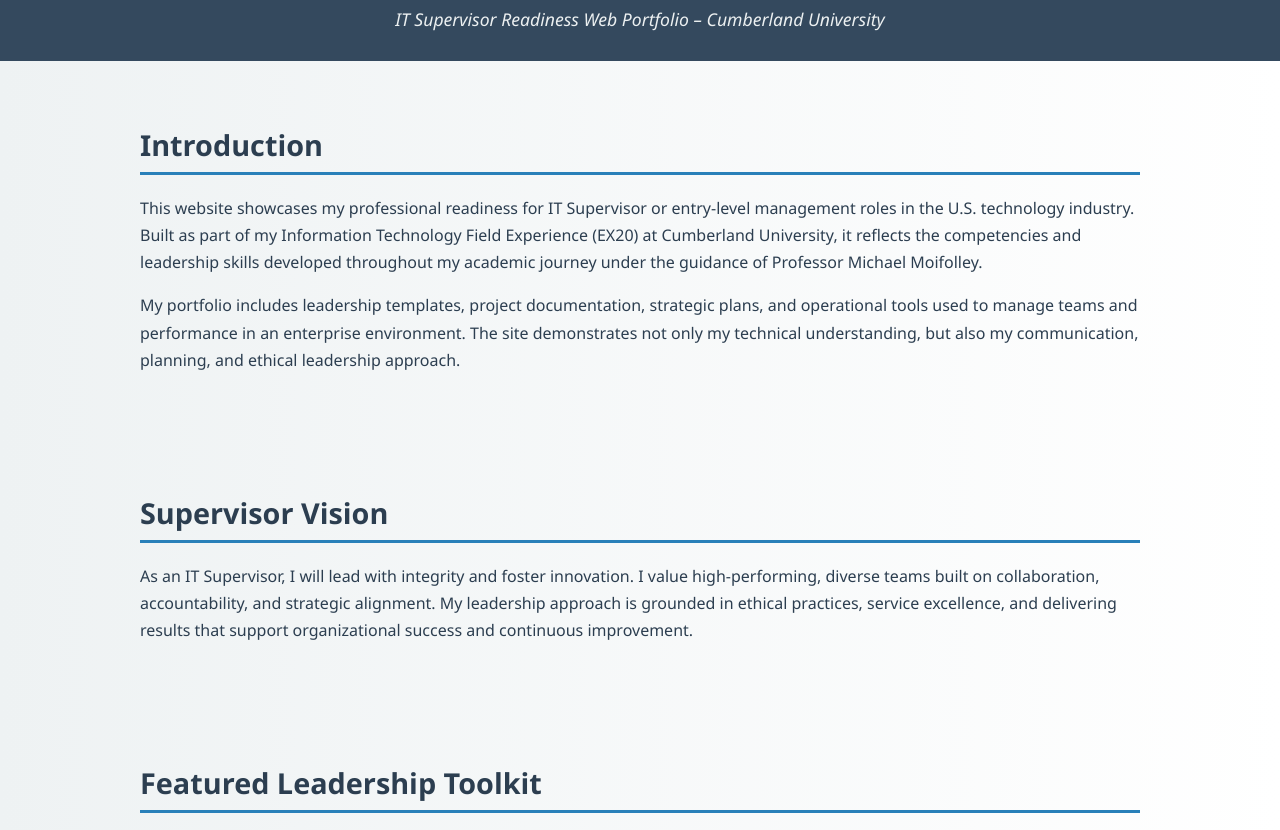
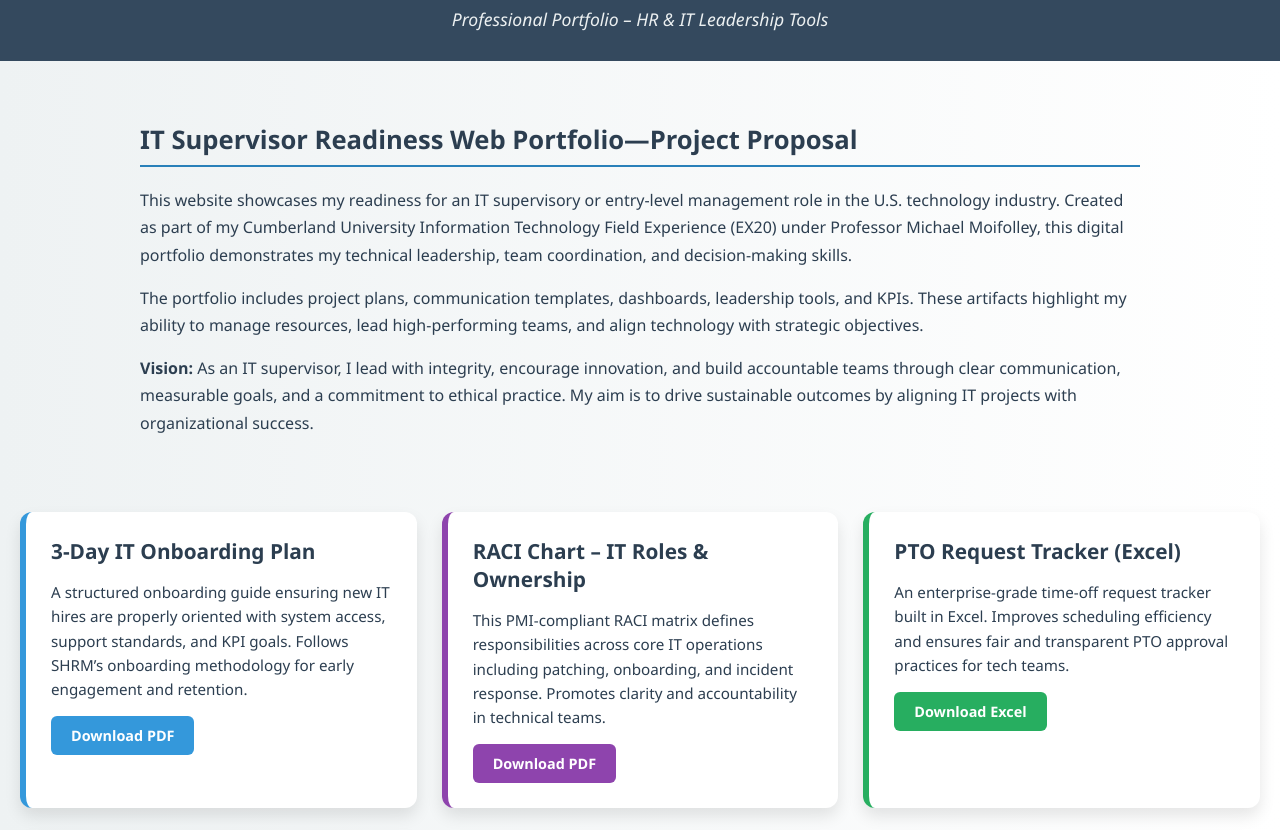
Before and after one commit to govardhanratnapuram23/customer-service-toolkit, a plain HTML site: page index.html in a window 1280 px wide. Shown: the part 88-918 px from the top of the page. Drawn offline with Linux system fonts and the light colour scheme.

Commit message:
Update index.html

```diff
--- a/index.html
+++ b/index.html
@@ -39,9 +39,9 @@
     }
 
     section h2 {
-      font-size: 1.8rem;
+      font-size: 1.6rem;
       color: #2c3e50;
-      border-bottom: 3px solid #2980b9;
+      border-bottom: 2px solid #2980b9;
       padding-bottom: 8px;
       margin-bottom: 20px;
     }
@@ -125,52 +125,45 @@
 
   <header>
     <h1>Govardhan Rao Ratnapuram</h1>
-    <p>IT Supervisor Readiness Web Portfolio – Cumberland University</p>
+    <p>Professional Portfolio – HR & IT Leadership Tools</p>
   </header>
 
   <section>
-    <h2>Introduction</h2>
-    <p>This website showcases my professional readiness for IT Supervisor or entry-level management roles in the U.S. technology industry. Built as part of my Information Technology Field Experience (EX20) at Cumberland University, it reflects the competencies and leadership skills developed throughout my academic journey under the guidance of Professor Michael Moifolley.</p>
+    <h2>IT Supervisor Readiness Web Portfolio—Project Proposal</h2>
+    <p>This website showcases my readiness for an IT supervisory or entry-level management role in the U.S. technology industry. Created as part of my Cumberland University Information Technology Field Experience (EX20) under Professor Michael Moifolley, this digital portfolio demonstrates my technical leadership, team coordination, and decision-making skills.</p>
 
-    <p>My portfolio includes leadership templates, project documentation, strategic plans, and operational tools used to manage teams and performance in an enterprise environment. The site demonstrates not only my technical understanding, but also my communication, planning, and ethical leadership approach.</p>
+    <p>The portfolio includes project plans, communication templates, dashboards, leadership tools, and KPIs. These artifacts highlight my ability to manage resources, lead high-performing teams, and align technology with strategic objectives.</p>
+
+    <p><strong>Vision:</strong> As an IT supervisor, I lead with integrity, encourage innovation, and build accountable teams through clear communication, measurable goals, and a commitment to ethical practice. My aim is to drive sustainable outcomes by aligning IT projects with organizational success.</p>
   </section>
-
-  <section>
-    <h2>Supervisor Vision</h2>
-    <p>As an IT Supervisor, I will lead with integrity and foster innovation. I value high-performing, diverse teams built on collaboration, accountability, and strategic alignment. My leadership approach is grounded in ethical practices, service excellence, and delivering results that support organizational success and continuous improvement.</p>
-  </section>
-
-  <section>
-    <h2>Featured Leadership Toolkit</h2>
 
   <div class="container">
 
     <div class="card blue">
       <h2>3-Day IT Onboarding Plan</h2>
-        <p>A structured guide to orient new IT hires, integrating system access, KPIs, and support expectations. Aligned with SHRM onboarding standards for long-term engagement and retention.</p>
+      <p>A structured onboarding guide ensuring new IT hires are properly oriented with system access, support standards, and KPI goals. Follows SHRM’s onboarding methodology for early engagement and retention.</p>
       <a class="download-btn" href="Ratnapuram_3DayOnboardingPlan.pdf" download>Download PDF</a>
     </div>
 
     <div class="card purple">
       <h2>RACI Chart – IT Roles & Ownership</h2>
-        <p>A PMI-aligned RACI matrix defining clear responsibilities for patching, onboarding, and incident response tasks. Helps reduce confusion and ensures consistent project execution.</p>
+      <p>This PMI-compliant RACI matrix defines responsibilities across core IT operations including patching, onboarding, and incident response. Promotes clarity and accountability in technical teams.</p>
       <a class="download-btn" href="Ratnapuram_RACI_Chart.pdf" download>Download PDF</a>
     </div>
 
     <div class="card green">
       <h2>PTO Request Tracker (Excel)</h2>
-        <p>Tracks staff time-off with supervisor approvals and scheduling notes. Supports fairness, reduces staffing gaps, and improves planning accuracy in IT service teams.</p>
+      <p>An enterprise-grade time-off request tracker built in Excel. Improves scheduling efficiency and ensures fair and transparent PTO approval practices for tech teams.</p>
       <a class="download-btn" href="Ratnapuram_PTO_Tracker.xlsx" download>Download Excel</a>
     </div>
 
     <div class="card orange">
       <h2>HR Warning Memo Template</h2>
-        <p>A formal disciplinary document template supporting HR compliance and improvement plans. Promotes clarity and accountability in addressing employee conduct.</p>
+      <p>A formal disciplinary template used to address policy violations. Includes improvement plans and compliance timelines—supports HR documentation standards by Deloitte and HBR.</p>
       <a class="download-btn" href="Ratnapuram_HR_Memo_Template.docx" download>Download Word</a>
     </div>
 
   </div>
-  </section>
 
   <footer>
     &copy; 2025 Govardhan Rao Ratnapuram | IT Supervisor Readiness Portfolio
```
Lines whose indentation alone changed are shown as unchanged.
